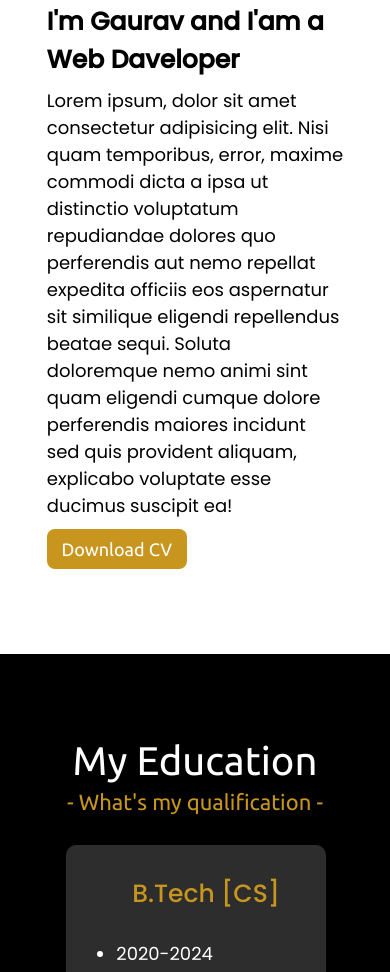
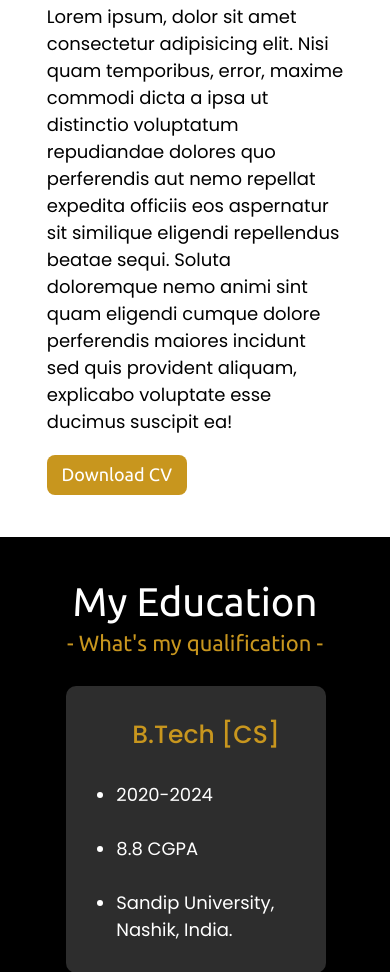
Before and after one commit to GauravKhalase/Portfolio-Web, a plain HTML site: page index.html in a window 390 px wide. Shown: the part 1028-2000 px from the top of the page. Drawn offline with nearby package versions, Linux system fonts and the light colour scheme; a script that the page names is missing.

Commit message:
Update style.css

```diff
--- a/style.css
+++ b/style.css
@@ -490,7 +490,7 @@ footer p:hover {
 
     .menu ul li {
         background-color: rgb(59, 45, 43);
-        width:30vw;
+        width:250px;
         display: flex;
         justify-content: center;
         padding:20px 0;
@@ -625,7 +625,7 @@ footer p:hover {
 @media (max-width: 500px) {
 
     section {
-        padding: 10vh 12vw;
+        padding: 5vh 12vw;
     }
 
     h1 {
@@ -693,7 +693,7 @@ footer p:hover {
     }
 
     .btn2 {
-        margin-top: 10px;
+        margin-top: 20px;
         width: 140px;
         height: 40px;
         font-size: 18px;
```
